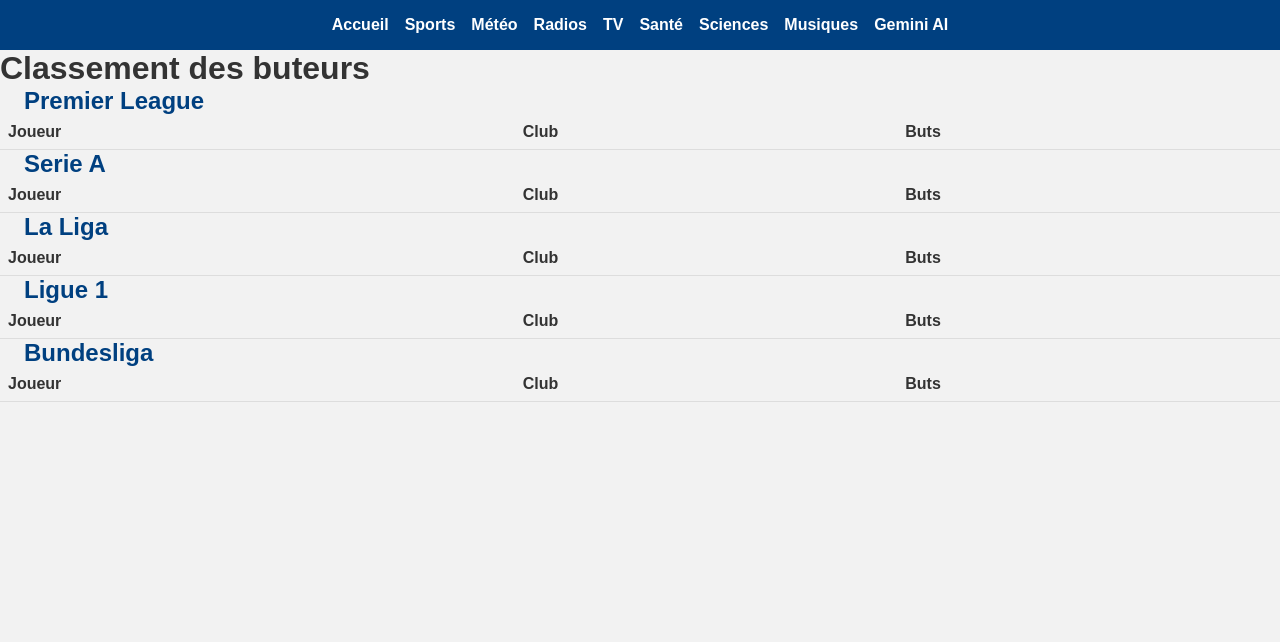
After one commit to nelsonBeneche723/actuweb, a Flask app: page /sports/classement-buteurs in a window 1280 px wide. The commit adds this page. Shown: the top 642 px of the page. Run offline with Flask 3, Linux system fonts and the light colour scheme; data that the repository does not hold is empty; some libraries are stand-ins or nearby versions.

Commit message:
Add files via upload

```diff
--- /dev/null
+++ b/templates/classementbuteur.html
@@ -0,0 +1,101 @@
+{% extends 'base.html' %}
+
+{% block content %}
+
+<!-- Classement des buteurs -->
+    <style>
+        table {
+            width: 100%;
+            border-collapse: collapse;
+        }
+        th, td {
+            padding: 8px;
+            text-align: left;
+            border-bottom: 1px solid #ddd;
+        }
+        th {
+            background-color: #f2f2f2;
+        }
+    </style>
+<h1>Classement des buteurs</h1>
+    <h2>Premier League</h2>
+    <table>
+        <tr>
+            <th>Joueur</th>
+            <th>Club</th>
+            <th>Buts</th>
+        </tr>
+        {% for joueur in buteurs_pl %}
+        <tr>
+            <td>{{ joueur.player_name }}</td>
+            <td>{{ joueur.team_name }}</td>
+            <td>{{ joueur.goals }}</td>
+        </tr>
+        {% endfor %}
+    </table>
+
+    <h2>Serie A</h2>
+    <table>
+        <tr>
+            <th>Joueur</th>
+            <th>Club</th>
+            <th>Buts</th>
+        </tr>
+        {% for joueur in buteurs_sa %}
+        <tr>
+            <td>{{ joueur.player_name }}</td>
+            <td>{{ joueur.team_name }}</td>
+            <td>{{ joueur.goals }}</td>
+        </tr>
+        {% endfor %}
+    </table>
+
+    <h2>La Liga</h2>
+    <table>
+        <tr>
+            <th>Joueur</th>
+            <th>Club</th>
+            <th>Buts</th>
+        </tr>
+        {% for joueur in buteurs_pd %}
+        <tr>
+            <td>{{ joueur.player_name }}</td>
+            <td>{{ joueur.team_name }}</td>
+            <td>{{ joueur.goals }}</td>
+        </tr>
+        {% endfor %}
+    </table>
+
+    <h2>Ligue 1</h2>
+    <table>
+        <tr>
+            <th>Joueur</th>
+            <th>Club</th>
+            <th>Buts</th>
+        </tr>
+        {% for joueur in buteurs_fl1 %}
+        <tr>
+            <td>{{ joueur.player_name }}</td>
+            <td>{{ joueur.team_name }}</td>
+            <td>{{ joueur.goals }}</td>
+        </tr>
+        {% endfor %}
+    </table>
+
+    <h2>Bundesliga</h2>
+    <table>
+        <tr>
+            <th>Joueur</th>
+            <th>Club</th>
+            <th>Buts</th>
+        </tr>
+        {% for joueur in buteurs_bl1 %}
+        <tr>
+           <td>{{ joueur.player_name }}</td>
+            <td>{{ joueur.team_name }}</td>
+            <td>{{ joueur.goals }}</td>
+        </tr>
+        {% endfor %}
+    </table>
+
+{% endblock %}
```
Also changed, not shown: templates/match.html (+10 -12 lines), templates/score.html (+89 -50 lines).
